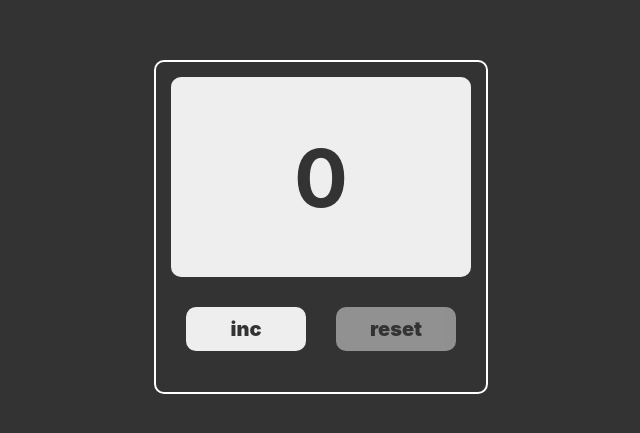
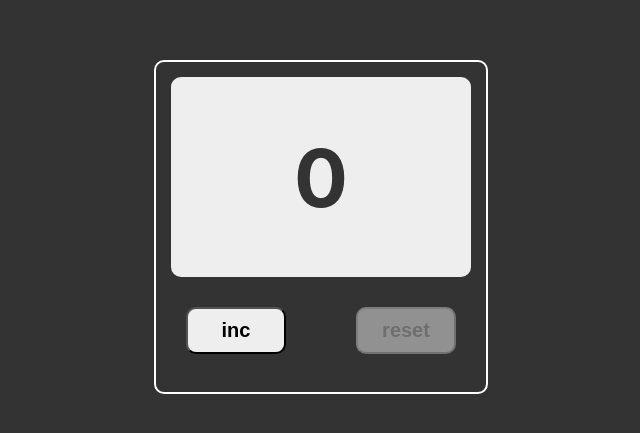
Before and after one commit to aislamtime/myStudies-ts, a React (Create React App) app: page / in a window 1280 px wide. Shown: the part 173-606 px from the top of the page, without its empty margins (319-959 px from the left). Built offline with nearby package versions, Linux system fonts and the light colour scheme.

Commit message:
Refactored

```diff
--- a/src/components/Counter/Counter.module.css
+++ b/src/components/Counter/Counter.module.css
@@ -54,10 +54,10 @@
 .button:active {
 	background-color: #eee;
 }
-.button.disabled {
+.button:disabled {
 	cursor: default;
 	opacity: 0.5;
 }
-.button.disabled:hover {
+.button:disabled:hover {
 	background-color: #eee;
 }
--- a/src/components/Counter/Counter.tsx
+++ b/src/components/Counter/Counter.tsx
@@ -2,47 +2,40 @@ import React, { useState } from 'react';
 import s from './Counter.module.css';
 
 export function Counter() {
-	let [counter, setCounter] = useState<number>(0);
-	let [end, setEnd] = useState<boolean>(false);
-	let [disable, setDisable] = useState<boolean>(false);
+	let [count, setCount] = useState<number>(0);
 
-	const maxCount = 10;
+	const maxCount = 3;
 
-	const onIncClickHandler = () => {
-		if (counter < maxCount - 1) {
-			setCounter((counter += 1));
-			setDisable(true);
-		} else if (counter === maxCount - 1) {
-			setCounter((counter += 1));
-			setEnd(true);
-			setDisable(true);
-		}
-	};
-	const onResetClickHandler = () => {
-		setCounter(0);
-		setEnd(false);
-		setDisable(false);
-	};
+	const countInc = () => setCount((count += 1));
+	const countReset = () => setCount(0);
 
 	return (
 		<div className={s.counterWrap}>
 			<div className={s.main}>
-				<div className={`${s.counter} ${end ? s.end : ''}`}>{counter}</div>
+				<div className={`${s.counter} ${count === maxCount ? s.end : ''}`}>
+					{count}
+				</div>
 				<div className={s.buttons}>
-					<div
-						className={`${s.button} ${counter === maxCount ? s.disabled : ''}`}
-						onClick={onIncClickHandler}
+					<button
+						className={`${s.button}`}
+						onClick={countInc}
+						disabled={count === maxCount}
 					>
 						inc
-					</div>
-					<div
-						className={`${s.button} ${disable ? '' : s.disabled}`}
-						onClick={onResetClickHandler}
+					</button>
+					<button
+						className={`${s.button}`}
+						onClick={countReset}
+						disabled={count === 0}
 					>
 						reset
-					</div>
+					</button>
 				</div>
 			</div>
 		</div>
 	);
 }
+
+//${counter === maxCount ? s.disabled : ''}
+
+//${disable ? '' : s.disabled}
```
